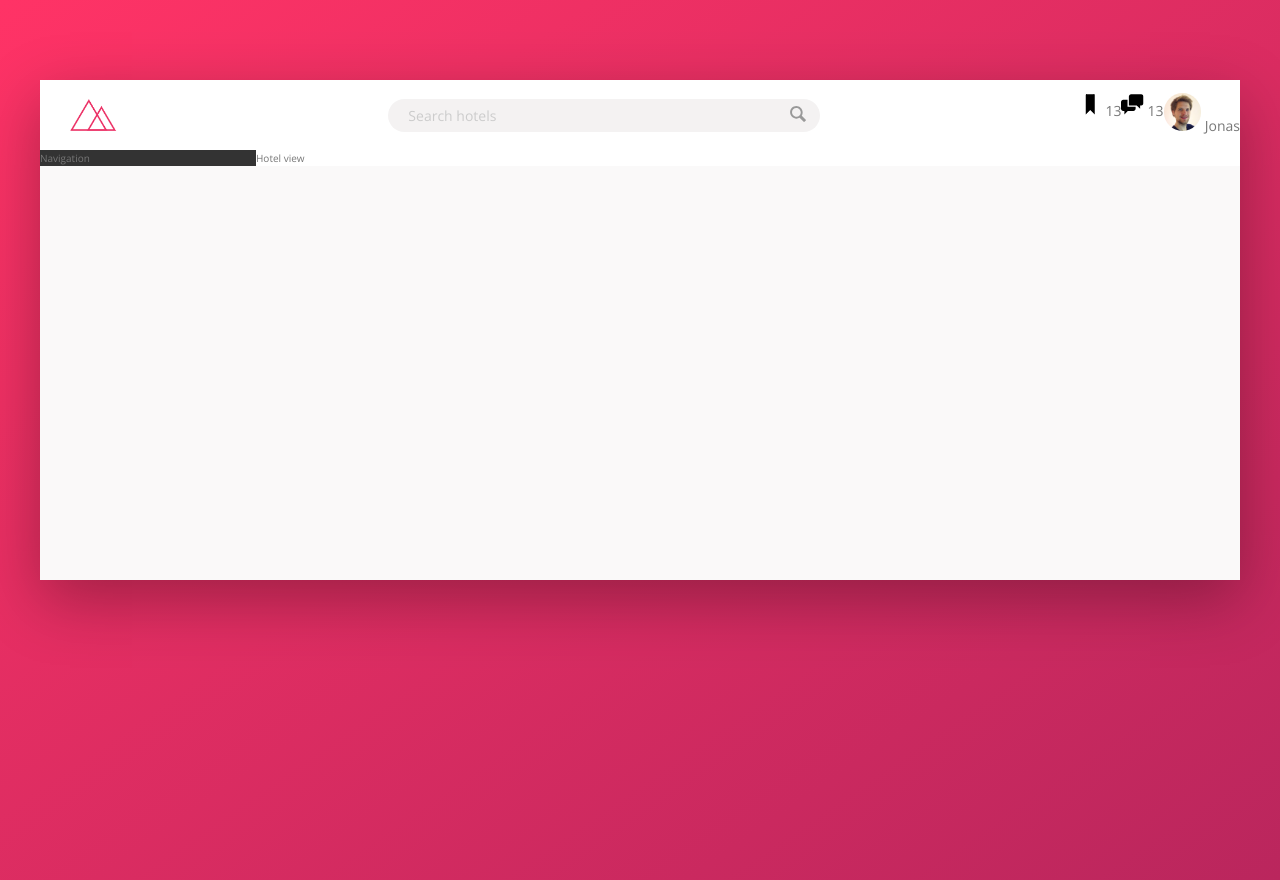
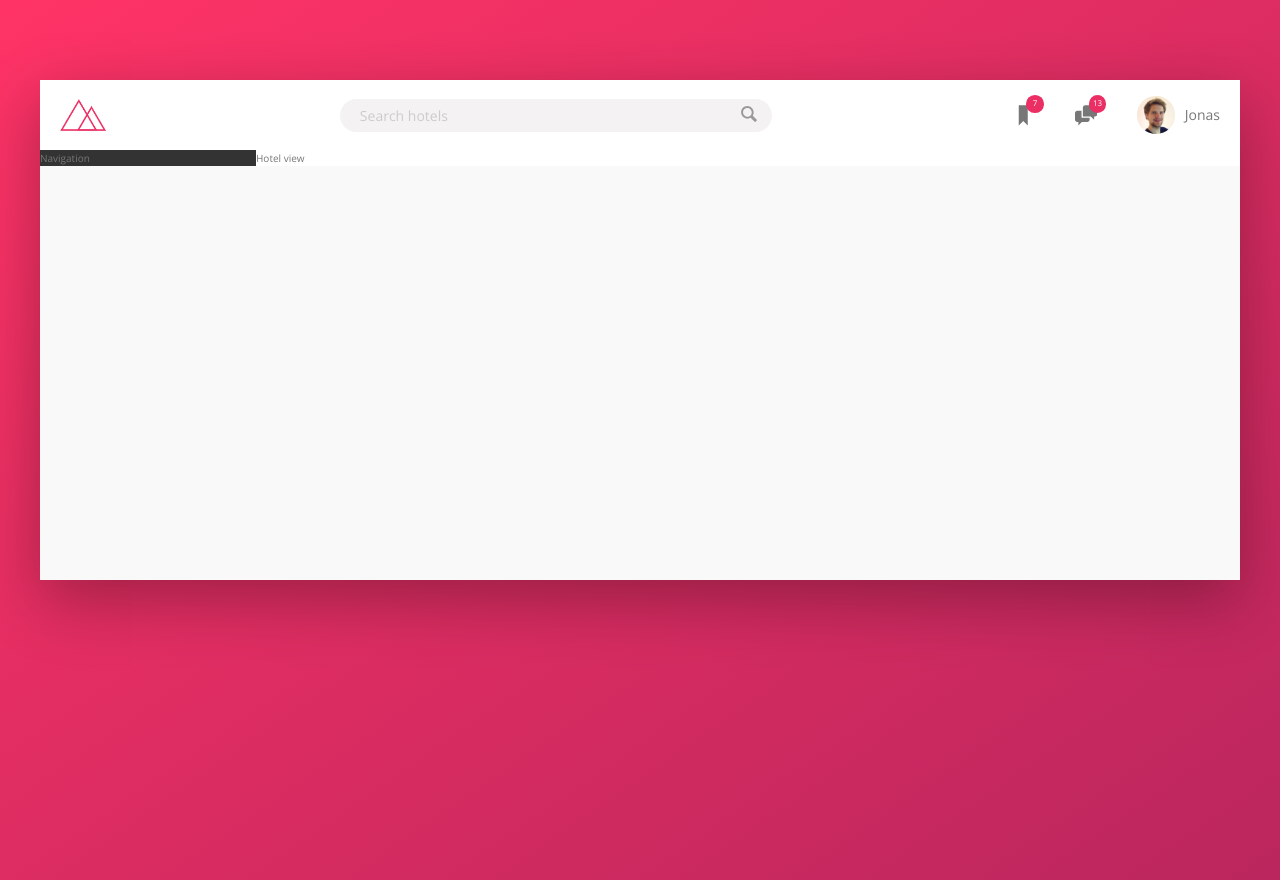
Before and after one commit to Giada15/Trillo, a website: page index.html in a window 1280 px wide. Drawn offline with nearby package versions, Linux system fonts and the light colour scheme.

Commit message:
Style user navigation with Flexbox
 In this commit:
 -Applied styling to the user navigation icons and photo using Flexbox for layout.

```diff
--- a/index.html
+++ b/index.html
@@ -36,7 +36,7 @@
             <svg class="user-nav__icon">
               <use xlink:href="img/sprite.svg#icon-bookmark"></use>
             </svg>
-            <span class="user-nav__notification">13</span>
+            <span class="user-nav__notification">7</span>
           </div>
 
           <div class="user-nav__icon-box">
--- a/sass/components.scss
+++ b/sass/components.scss
@@ -2,7 +2,7 @@
 //LOGO
 .logo {
   height: 3.25rem;
-  margin-left: 3rem;
+  margin-left: 2rem;
 }
 
 ///////////////////////////////////////////////////////
@@ -66,27 +66,54 @@
 //USER NAVIGATION
 
 .user-nav {
+  align-self: stretch;
+
   display: flex;
+  align-items: center;
+
+  & > * {
+    padding: 0 2rem;
+    cursor: pointer;
+
+    height: 100%;
+    display: flex;
+    align-items: center;
+  }
+
+  & > *:hover {
+    background-color: var(--color-grey-light-2);
+  }
 
   &__icon-box {
+    position: relative;
   }
 
   &__icon {
     height: 2.25rem;
     width: 2.25rem;
+    fill: var(--color-grey-dark-2);
   }
 
   &__notification {
-  }
+    font-size: 0.8rem;
+    height: 1.75rem;
+    width: 1.75rem;
+    border-radius: 50%;
+    background-color: var(--color-primary);
+    color: #fff;
 
-  &__user {
+    position: absolute;
+    top: 1.5rem;
+    right: 1.1rem;
+
+    display: flex;
+    justify-content: center;
+    align-items: center;
   }
 
   &__user-photo {
     height: 3.75rem;
     border-radius: 50%;
-  }
-
-  &__user-name {
+    margin-right: 1rem;
   }
 }
```
Also changed, not shown: css/style.css.
